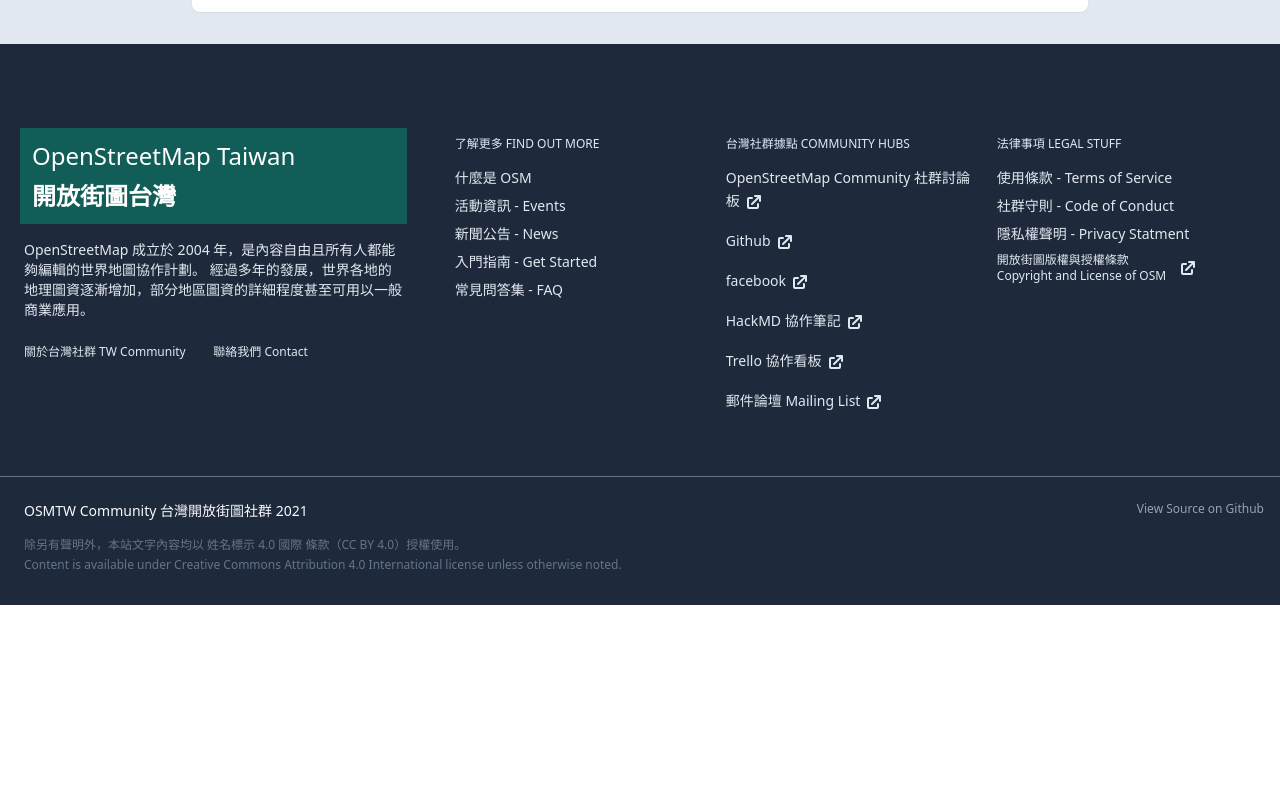
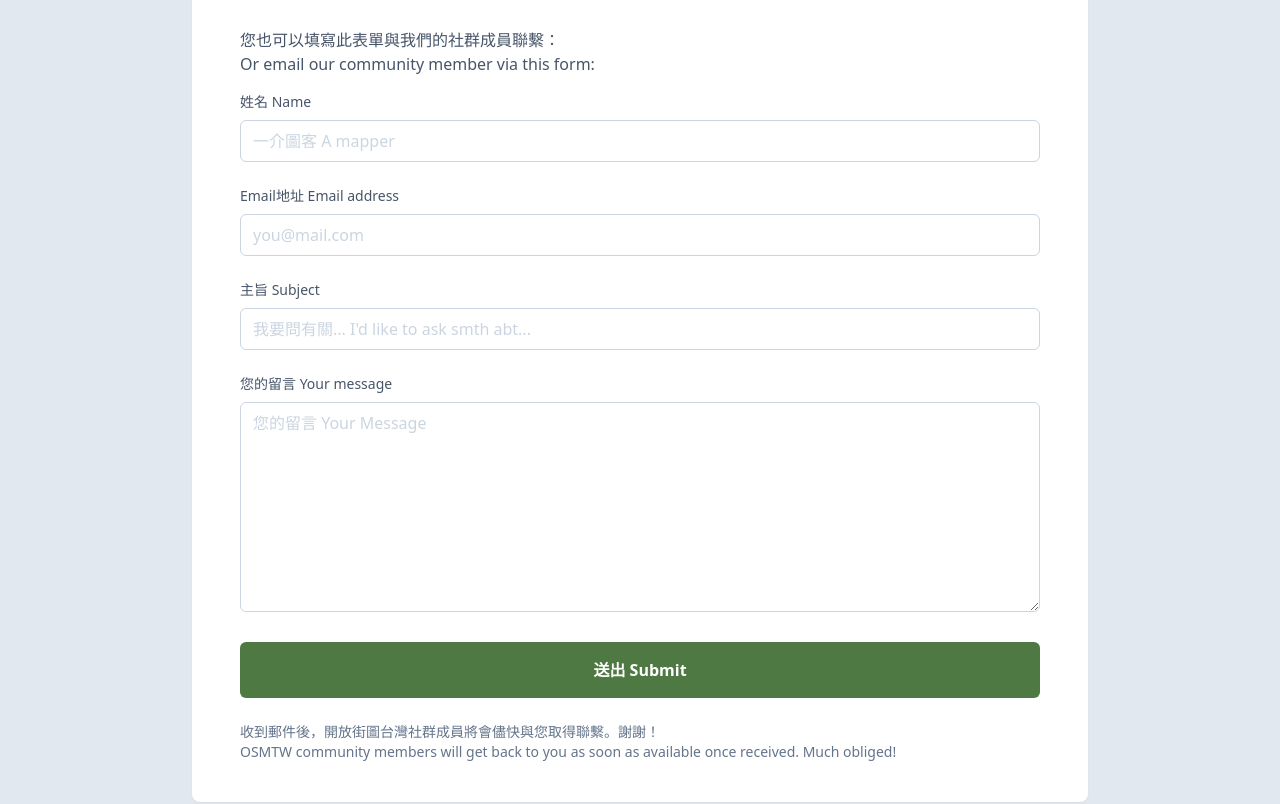
Before and after one commit to OsmHackTW/osmtw-ghpage, a Next.js app: page /contact in a window 1280 px wide. Shown: the part 680-1484 px from the top of the page. Before the commit the page ends 1285 px from the top, so only its background shows below. Built offline with nearby package versions, Linux system fonts and the light colour scheme.

Commit message:
feature: reintroducing contact form

```diff
--- a/src/pages/contact.js
+++ b/src/pages/contact.js
@@ -41,6 +41,111 @@
               ))}
             </div>
           </div>
+          <div className="p-4 md:px-12 dark:bg-slate-800">
+            <h3 className="text-slate-600 dark:text-slate-400">
+              您也可以填寫此表單與我們的社群成員聯繫：
+            </h3>
+            <h3 className="text-slate-600 dark:text-slate-400">
+              Or email our community member via this form:
+            </h3>
+            <div className="pt-4">
+              <form
+                action="https://formspree.io/f/mgepryoa"
+                method="POST"
+                id="form"
+              >
+                <div className="mb-6">
+                  <label htmlFor="nom">
+                    <span className="block mb-2 text-sm text-slate-600 dark:text-slate-400">
+                      姓名 Name
+                    </span>
+                    <input
+                      type="text"
+                      id="nom"
+                      name="name"
+                      autoComplete="name"
+                      pattern=".{2,}"
+                      placeholder="一介圖客 A mapper"
+                      required
+                      className="w-full px-3 py-2 placeholder-slate-300 border border-slate-300 rounded-md focus:outline-none focus:ring focus:ring-indigo-100 focus:border-indigo-300 dark:bg-slate-600 dark:text-white dark:placeholder-slate-300 dark:border-slate-500 dark:focus:ring-slate-900 dark:focus:border-slate-500"
+                    />
+                  </label>
+                </div>
+                <div className="mb-6">
+                  <label htmlFor="courrier">
+                    <span className="block mb-2 text-sm text-slate-600 dark:text-slate-400">
+                      Email地址 Email address
+                    </span>
+                    <input
+                      placeholder="you@mail.com"
+                      required
+                      className="w-full px-3 py-2 placeholder-slate-300 border border-slate-300 rounded-md focus:outline-none focus:ring focus:ring-indigo-100 focus:border-indigo-300 dark:bg-slate-600 dark:text-white dark:placeholder-slate-300 dark:border-slate-500 dark:focus:ring-slate-900 dark:focus:border-slate-500"
+                      type="text"
+                      id="courrier"
+                      name="_replyto"
+                      autoComplete="email"
+                      pattern="[a-z0-9._%+-]+@[a-z0-9.-]+\.[a-z]{2,}$"
+                    />
+                  </label>
+                </div>
+                <div className="mb-6">
+                  <label htmlFor="sujet">
+                    <span className="block mb-2 text-sm text-slate-600 dark:text-slate-400">
+                      主旨 Subject
+                    </span>
+                    <input
+                      type="text"
+                      id="sujet"
+                      name="_subject"
+                      placeholder="我要問有關... I'd like to ask smth abt..."
+                      pattern=".{3,}"
+                      required
+                      className="w-full px-3 py-2 placeholder-slate-300 border border-slate-300 rounded-md focus:outline-none focus:ring focus:ring-indigo-100 focus:border-indigo-300 dark:bg-slate-600 dark:text-white dark:placeholder-slate-300 dark:border-slate-500 dark:focus:ring-slate-900 dark:focus:border-slate-500"
+                    />
+                  </label>
+                </div>
+                <div className="mb-6">
+                  <label htmlFor="message">
+                    <span className="block mb-2 text-sm text-slate-600 dark:text-slate-400">
+                      您的留言 Your message
+                    </span>
+                    <textarea
+                      type="text"
+                      id="msg"
+                      name="message"
+                      rows="8"
+                      maxLength="256"
+                      placeholder="您的留言 Your Message"
+                      className="w-full px-3 py-2 placeholder-slate-300 border border-slate-300 rounded-md focus:outline-none focus:ring focus:ring-indigo-100 focus:border-indigo-300 dark:bg-slate-600 dark:text-white dark:placeholder-slate-300 dark:border-slate-500 dark:focus:ring-slate-900 dark:focus:border-slate-500"
+                      required
+                    />
+                  </label>
+                </div>
+                <div className="mb-6">
+                  <button
+                    type="submit"
+                    value="Send"
+                    className="w-full px-3 py-4 text-white font-bold bg-fernGreen-500 rounded-md hover:bg-fern-green-400ripple waves-light hover:shadow-lg focus:outline-none"
+                  >
+                    送出 Submit
+                  </button>
+                </div>
+                <div className="hidden">
+                  {/* <!-- Boty-Mcbotface-proofing, do not remove --> */}
+                  <input name="_gotcha" />
+                </div>
+              </form>
+            </div>
+            <div className="mb-6">
+              <h5 className="text-sm text-slate-500">
+                收到郵件後，開放街圖台灣社群成員將會儘快與您取得聯繫。謝謝！
+              </h5>
+              <h5 className="text-sm text-slate-500">
+                OSMTW community members will get back to you as soon as
+                available once received. Much obliged!
+              </h5>
+            </div>
+          </div>
         </div>
       </div>
     </section>
```
